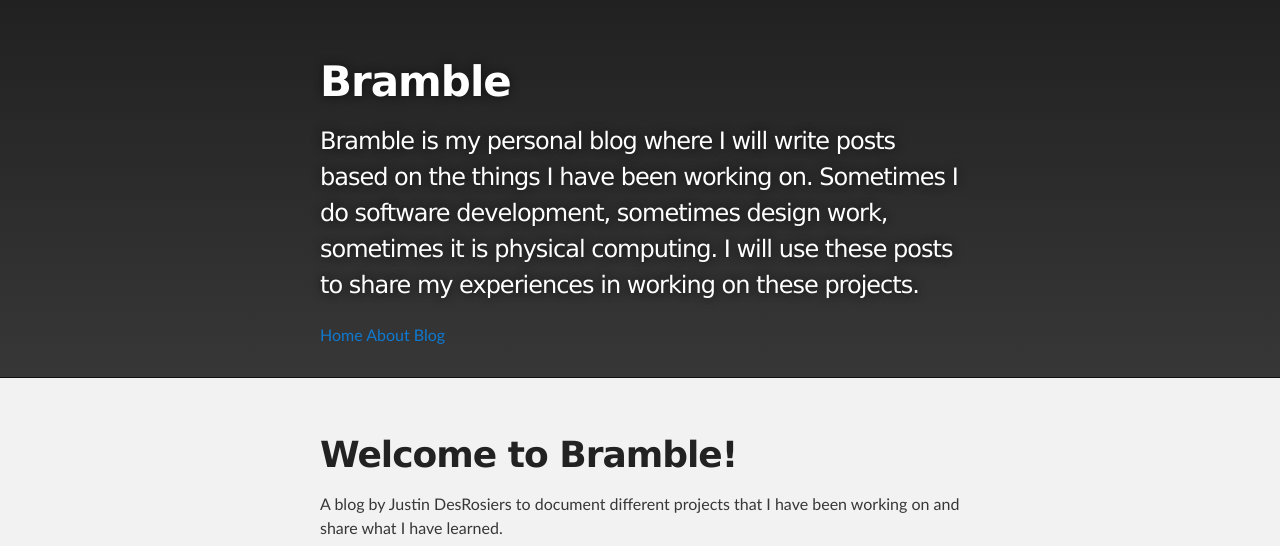
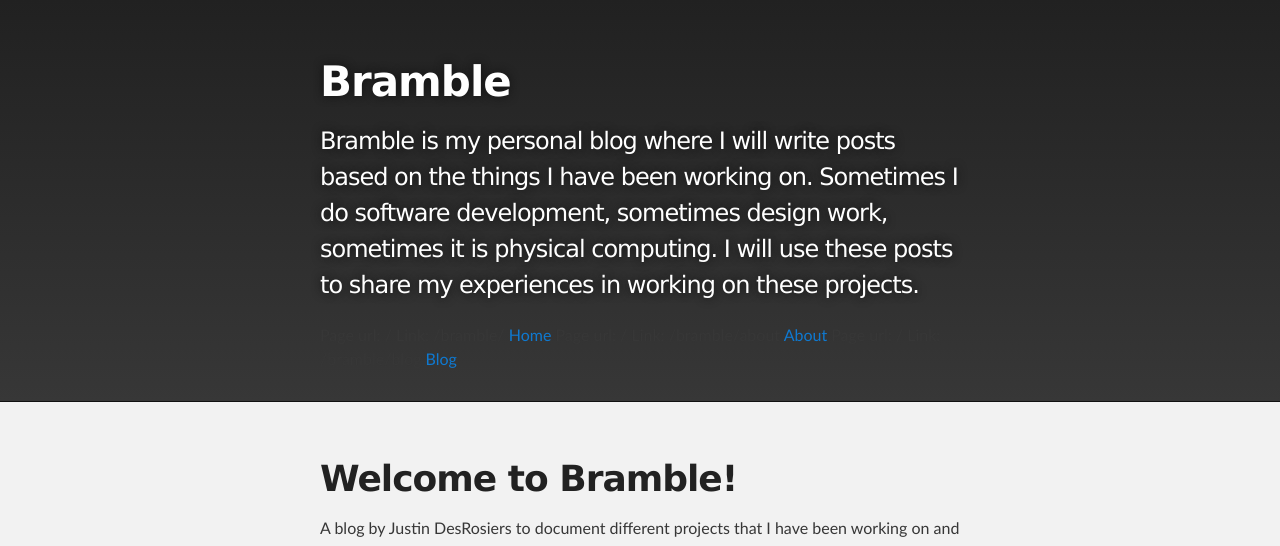
Before and after one commit to justindesrosiers/bramble, a Jekyll site: the page built from index.html, in a window 1280 px wide, cut to the strip 0-546 px from the top of the page. Built offline with Jekyll 4.4.1, drawn with Linux system fonts in a browser that asks for light colours.

Commit message:
debug navigation

```diff
--- a/_includes/navigation.html
+++ b/_includes/navigation.html
@@ -1,6 +1,8 @@
 <nav>
     {% for item in site.data.navigation %}
     {% assign link = site.baseurl | append: item.link %}
+    Page url: {{page.url}}
+    Link: {{link}}
     <a href="{{ link }}" {% if page.url == link %}class="active"{% endif %}>
         {{ item.name }}
     </a>
```
